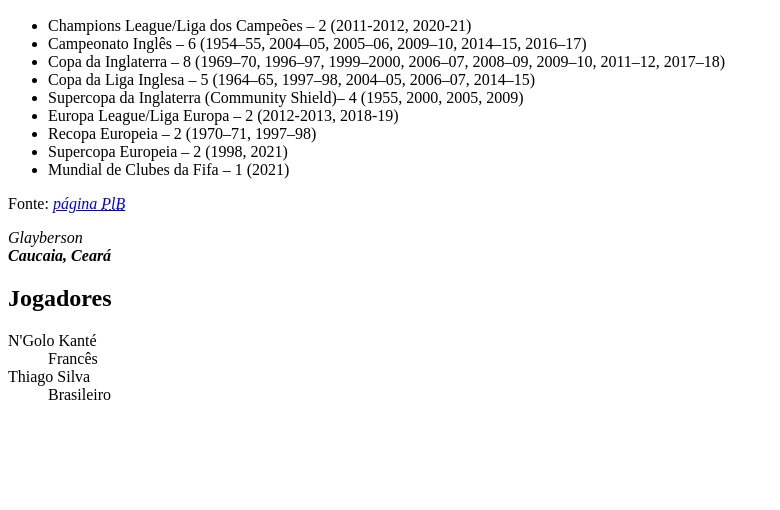
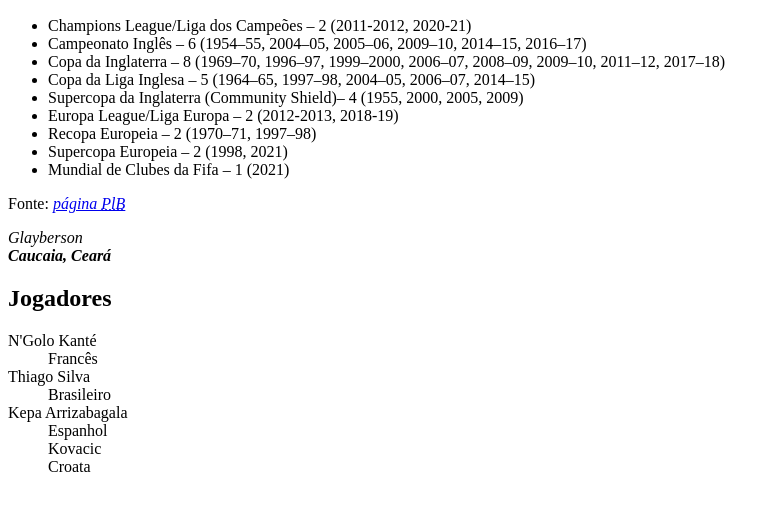
Before and after one commit to Glayber16/teste5-site, a plain HTML site: page suteste/document.html in a window 1280 px wide. Shown: the part 110-620 px from the top of the page, without its empty margins (0-780 px from the left). Drawn offline with Linux system fonts and the light colour scheme.

Commit message:
Adicionei 1 goleiro e 1 meia

```diff
--- a/suteste/document.html
+++ b/suteste/document.html
@@ -37,6 +37,10 @@
             <dd>Francês</dd>
             <dt>Thiago Silva</dt>
             <dd>Brasileiro</dd>
+            <dt>Kepa Arrizabagala</dt>
+            <dd>Espanhol</dd>
+            <dd>Kovacic</dd>
+            <dd>Croata</dd>
         </dl>
 
 </body>
```
